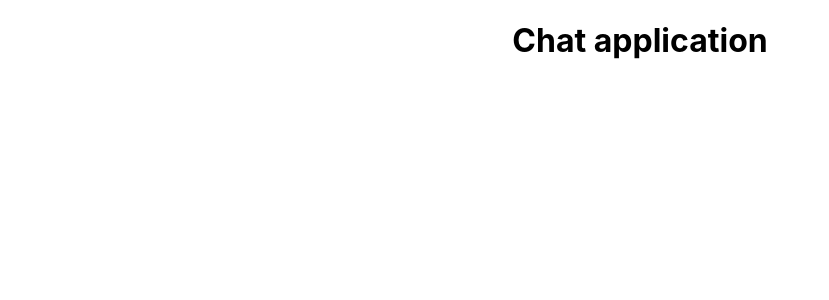
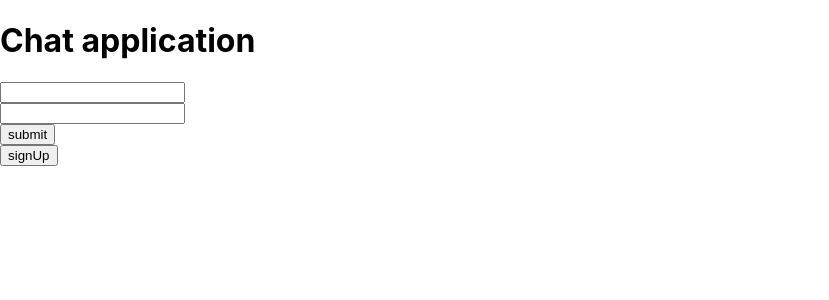
Before and after one commit to mohitsaha/chatty, a React (Create React App) app in the folder frontend/: page / in a window 1280 px wide. Shown: the top 300 px of the page, without its empty margins (0-829 px from the left). Built offline with nearby package versions, Linux system fonts and the light colour scheme.

Commit message:
login skelton created

```diff
--- a/frontend/src/App.css
+++ b/frontend/src/App.css
@@ -1,38 +1,7 @@
-.App {
-  text-align: center;
+button {
+  display: block;
 }
 
-.App-logo {
-  height: 40vmin;
-  pointer-events: none;
+input{
+  display: block;
 }
-
-@media (prefers-reduced-motion: no-preference) {
-  .App-logo {
-    animation: App-logo-spin infinite 20s linear;
-  }
-}
-
-.App-header {
-  background-color: #282c34;
-  min-height: 100vh;
-  display: flex;
-  flex-direction: column;
-  align-items: center;
-  justify-content: center;
-  font-size: calc(10px + 2vmin);
-  color: white;
-}
-
-.App-link {
-  color: #61dafb;
-}
-
-@keyframes App-logo-spin {
-  from {
-    transform: rotate(0deg);
-  }
-  to {
-    transform: rotate(360deg);
-  }
-}
--- a/frontend/src/App.js
+++ b/frontend/src/App.js
@@ -1,9 +1,11 @@
 import './App.css';
-
+import './components/Login'
+import Login from './components/Login';
 function App() {
   return (
     <div className="App">
       <h1>Chat application</h1>
+      <Login></Login>
     </div>
   );
 }
--- /dev/null
+++ b/frontend/src/components/Login.js
@@ -0,0 +1,13 @@
+import "./Login.css"
+function Login(){
+    return(
+         <form>
+            <input type="text" class="username"></input>
+            <input type="password" class="password"></input>
+            <button class="submitButton">submit</button>
+            <button class="submitButton">signUp</button>
+         </form>
+    );
+}
+
+export default Login;
```
Also changed, not shown: frontend/src/components/Login.css (added).
